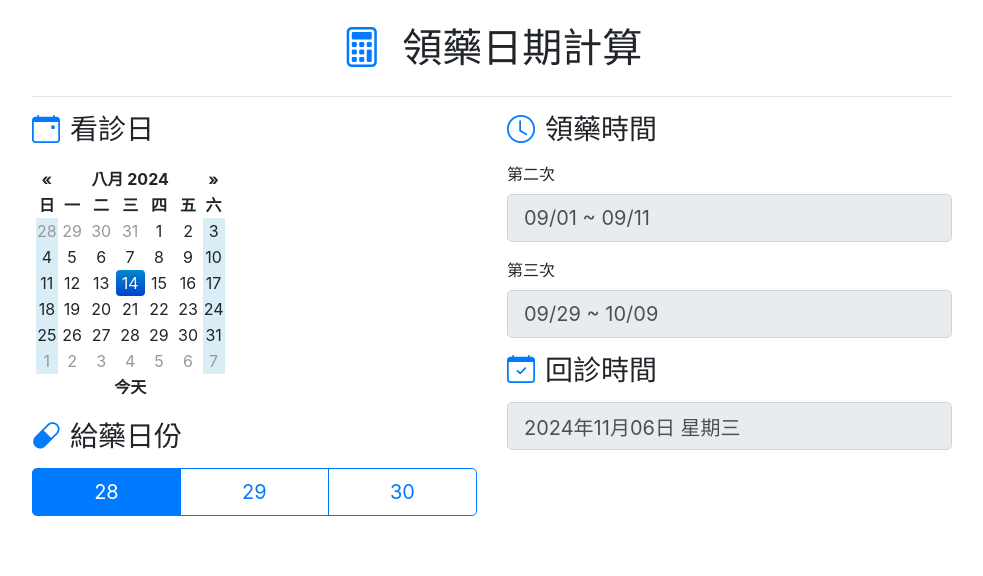
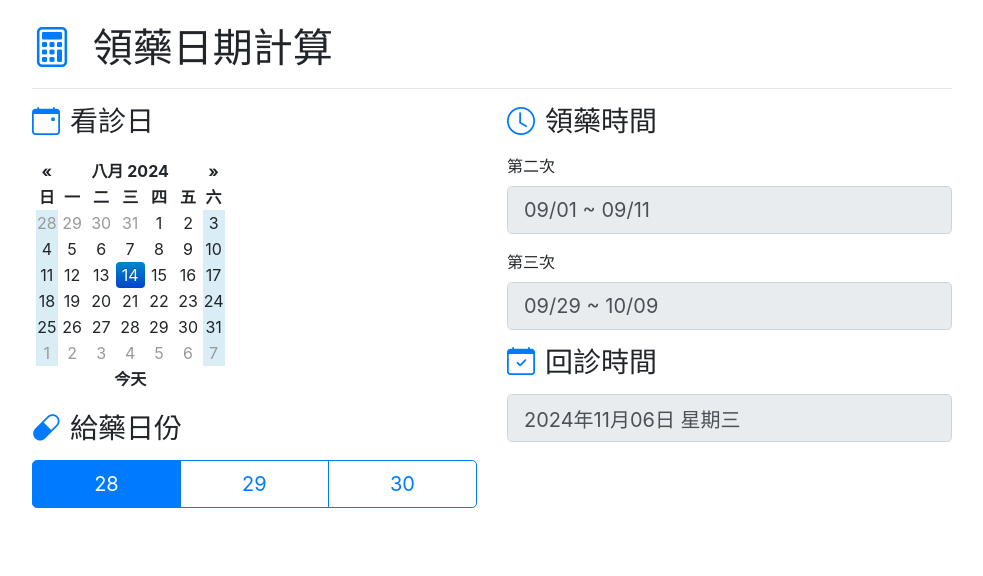
Before and after one commit to Enotera/rx-calc, a Flask app: page / in a window 1280 px wide. Shown: the part 56-632 px from the top of the page, without its empty margins (148-1131 px from the left). Run offline with Flask 3, Linux system fonts and the light colour scheme; some libraries are stand-ins or nearby versions.

Commit message:
改善排版

```diff
--- a/templates/index.html
+++ b/templates/index.html
@@ -6,7 +6,7 @@
 <div class="row justify-content-center">
     <div class="col-md-10">
         <form id="calculatorForm">
-            <h1 class="text-center mb-4"><i class="bi bi-calculator"></i> 領藥日期計算</h1>
+            <h1 class="mb-3"><i class="bi bi-calculator"></i> 領藥日期計算</h1>
             <hr>
 
             <div class="row">
--- a/templates/quitting.html
+++ b/templates/quitting.html
@@ -5,7 +5,7 @@
 {% block content %}
 <div class="row justify-content-center">
     <div class="col-md-10">
-        <h1 class="mb-3"><i class="bi bi-clipboard2-pulse"></i> 戒菸回診計算</h1>
+        <h1 class="mb-3"><i class="bi bi-lungs"></i> 戒菸回診計算</h1>
         <p class="lead"><i class="bi bi-info-circle"></i> 預設今天為其中一次戒菸門診。</p>
         <hr>
         <div class="row">
```
